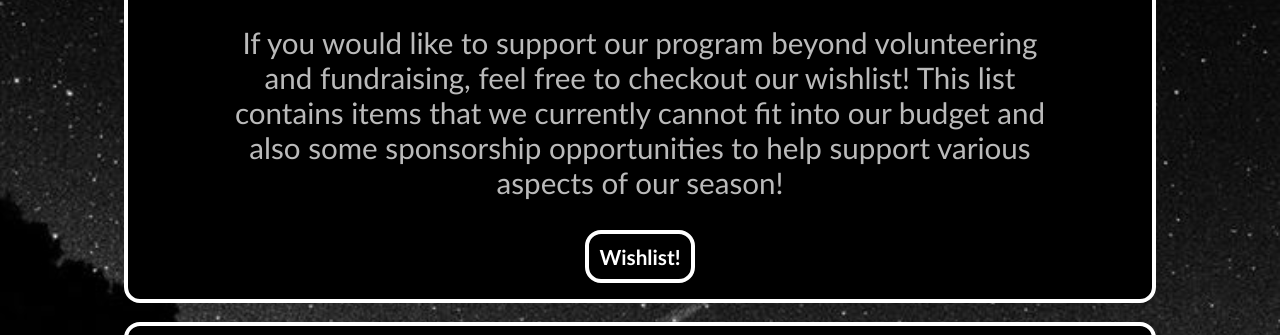
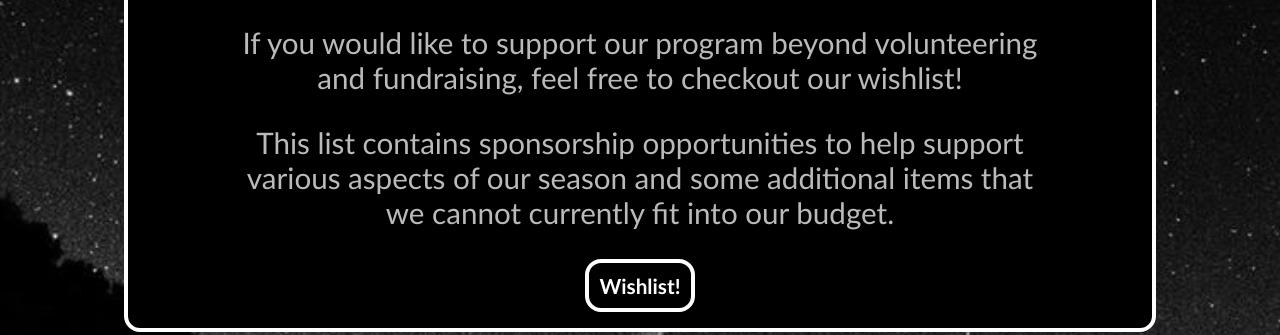
Before and after one commit to greenhawks45/greenhawks45.github.io, a plain HTML site: page ruhs/index.html in a window 1280 px wide. Shown: the part 1155-1490 px from the top of the page. Drawn offline with Linux system fonts and the light colour scheme.

Commit message:
RUHS wishlist desc. updated

```diff
--- a/ruhs/index.html
+++ b/ruhs/index.html
@@ -104,7 +104,8 @@
 <!-- wishlist -->
         <div class="wishlist">
             <h2>RUHS Wishlist!</h2>
-            <p>If you would like to support our program beyond volunteering and fundraising, feel free to checkout our wishlist! This list contains items that we currently cannot fit into our budget and also some sponsorship opportunities to help support various aspects of our season!</p>
+            <p>If you would like to support our program beyond volunteering and fundraising, feel free to checkout our wishlist!</p>
+            <p>This list contains sponsorship opportunities to help support various aspects of our season and some additional items that we cannot currently fit into our budget.</p>
             <a class="link-style-1" href="https://docs.google.com/spreadsheets/d/1k83axSMW0HajXjk4d0OCb7qwbOG7VRAfC1npgC0wYXc/edit?usp=sharing" target="_blank" rel="noopener noreferrer">Wishlist!</a>
         </div>
 
```
